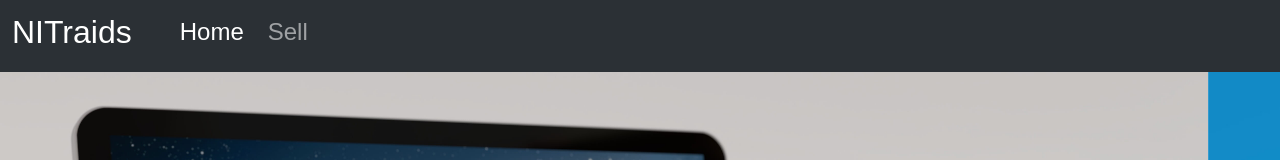
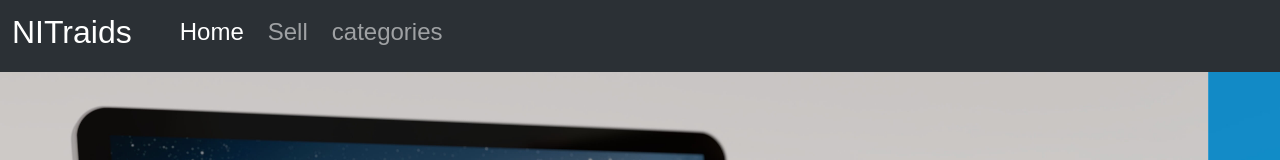
Before and after one commit to binshadhbu/code-init-, a plain HTML site: page index.html in a window 1280 px wide. Shown: the top 160 px of the page. Drawn offline with nearby package versions, Linux system fonts and the light colour scheme; files whose address does not match are found by name.

Commit message:
ready to connect

```diff
--- a/index.html
+++ b/index.html
@@ -27,6 +27,9 @@
                       </li>
                       <li class="nav-item">
                         <a class="nav-link" href="#"style="padding-left: 1rem;"><h4>Sell</h4></a>
+                      </li>
+                      <li class="nav-item">
+                        <a class="nav-link" href="#"style="padding-left: 1rem;"><h4>categories</h4></a>
                       </li>
 
                     </ul>
```
